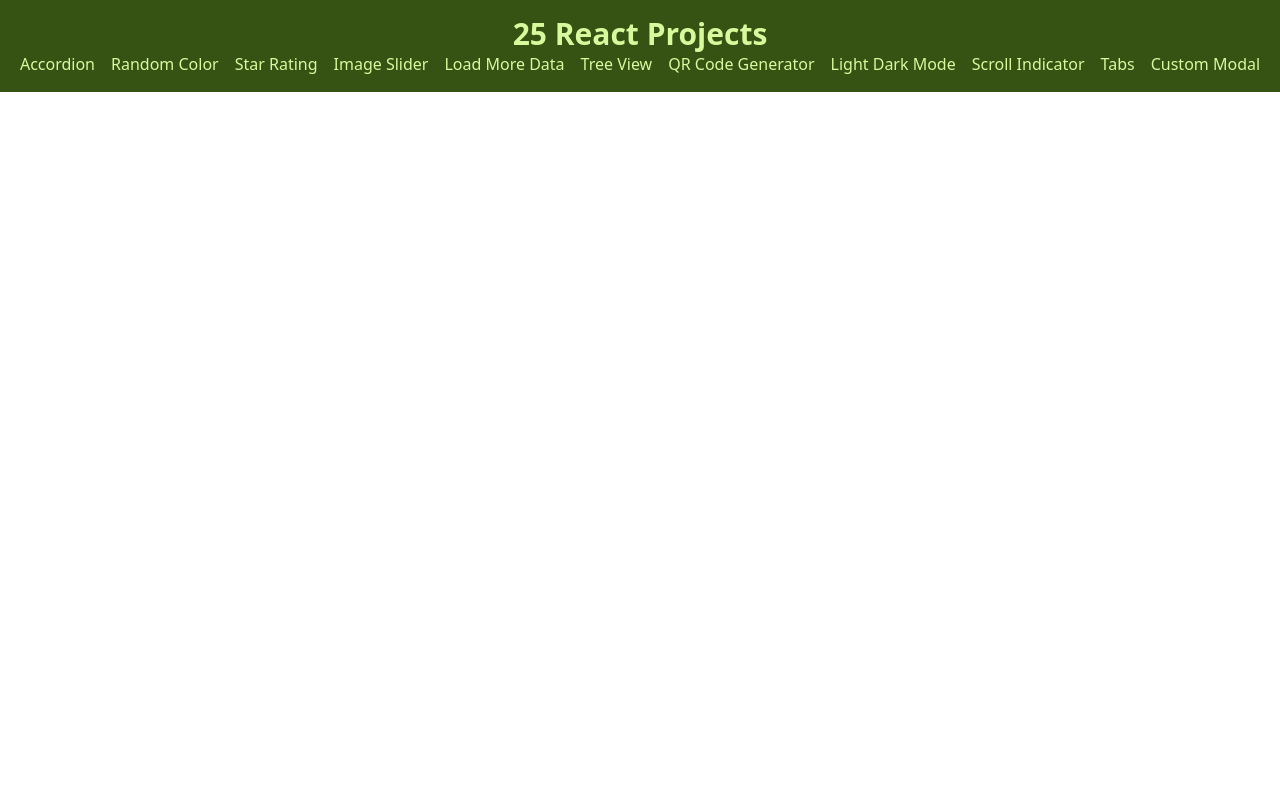
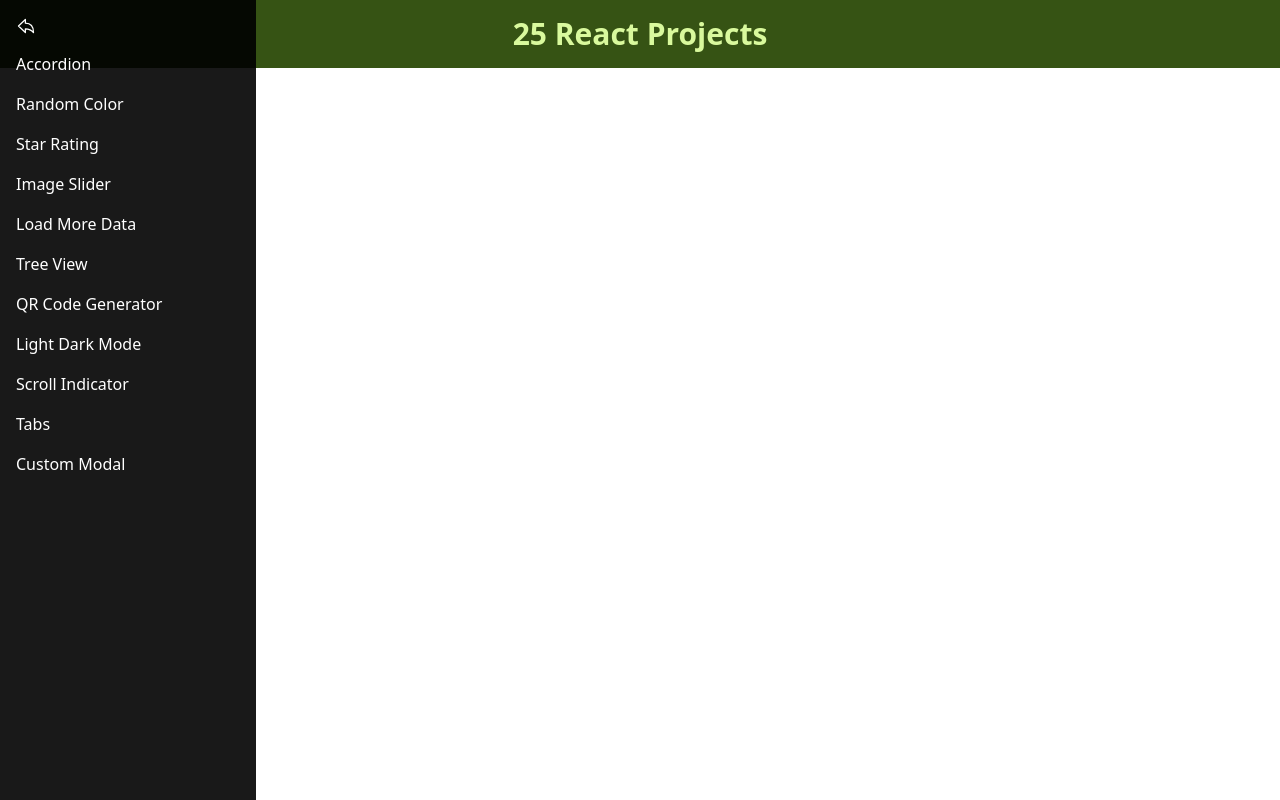
Before and after one commit to Kris1027/25-react-projects, a React (Vite) app: page / in a window 1280 px wide. Built offline with nearby package versions, Linux system fonts and the light colour scheme.

Commit message:
build navigation

```diff
--- a/src/Layout.tsx
+++ b/src/Layout.tsx
@@ -1,31 +1,22 @@
 import { Link, Outlet } from "react-router-dom";
+import { Navigation } from "./Navigation";
 
 export const Layout = () => {
   return (
-    <>
-      <header className="flex flex-col items-center p-4 bg-lime-900 text-lime-200">
-        <h1>
+    <div className="flex">
+      <Navigation />
+      <div className="w-full">
+        <header className="p-4 bg-lime-900 text-lime-200">
+          <h1 className="text-center">
             <Link className="text-3xl font-bold" to="/">
               25 React Projects
             </Link>
           </h1>
-        <nav className="flex gap-4">
-          <Link to="accordion">Accordion</Link>
-          <Link to="random-color">Random Color</Link>
-          <Link to="star-rating">Star Rating</Link>
-          <Link to="image-slider">Image Slider</Link>
-          <Link to="load-more-data">Load More Data</Link>
-          <Link to="tree-view">Tree View</Link>
-          <Link to="qr-code-generator">QR Code Generator</Link>
-          <Link to="light-dark-mode">Light Dark Mode</Link>
-          <Link to="scroll-indicator">Scroll Indicator</Link>
-          <Link to="tabs">Tabs</Link>
-          <Link to="custom-modal-popup">Custom Modal</Link>
-        </nav>
         </header>
         <main className="flex justify-center items-center">
           <Outlet />
         </main>
-    </>
+      </div>
+    </div>
   );
 };
--- /dev/null
+++ b/src/Navigation.tsx
@@ -0,0 +1,106 @@
+import { useState } from "react";
+import { Link } from "react-router-dom";
+import { IoArrowRedoOutline } from "react-icons/io5";
+import { IoArrowUndoOutline } from "react-icons/io5";
+
+export const Navigation = () => {
+  const [isOpen, setIsOpen] = useState<boolean>(false);
+
+  return (
+    <nav>
+      {!isOpen && (
+        <div
+          className="fixed top-0 left-0 h-screen w-10 bg-black bg-opacity-90 text-white flex justify-center py-4 z-50"
+          onMouseEnter={() => setIsOpen(!isOpen)}
+        >
+          <IoArrowRedoOutline size={20} onClick={() => setIsOpen(!isOpen)} />
+        </div>
+      )}
+      {isOpen && (
+        <div
+          className="fixed top-0 left-0 h-screen w-64 p-4 bg-black bg-opacity-90 text-white flex flex-col gap-4 z-50"
+          onMouseLeave={() => setIsOpen(!isOpen)}
+        >
+          <IoArrowUndoOutline size={20} onClick={() => setIsOpen(!isOpen)} />
+          <Link
+            className="hover:text-lime-900 hover:pl-4"
+            to="accordion"
+            onClick={() => setIsOpen(!isOpen)}
+          >
+            Accordion
+          </Link>
+          <Link
+            className="hover:text-lime-900 hover:pl-4"
+            to="random-color"
+            onClick={() => setIsOpen(!isOpen)}
+          >
+            Random Color
+          </Link>
+          <Link
+            className="hover:text-lime-900 hover:pl-4"
+            to="star-rating"
+            onClick={() => setIsOpen(!isOpen)}
+          >
+            Star Rating
+          </Link>
+          <Link
+            className="hover:text-lime-900 hover:pl-4"
+            to="image-slider"
+            onClick={() => setIsOpen(!isOpen)}
+          >
+            Image Slider
+          </Link>
+          <Link
+            className="hover:text-lime-900 hover:pl-4"
+            to="load-more-data"
+            onClick={() => setIsOpen(!isOpen)}
+          >
+            Load More Data
+          </Link>
+          <Link
+            className="hover:text-lime-900 hover:pl-4"
+            to="tree-view"
+            onClick={() => setIsOpen(!isOpen)}
+          >
+            Tree View
+          </Link>
+          <Link
+            className="hover:text-lime-900 hover:pl-4"
+            to="qr-code-generator"
+            onClick={() => setIsOpen(!isOpen)}
+          >
+            QR Code Generator
+          </Link>
+          <Link
+            className="hover:text-lime-900 hover:pl-4"
+            to="light-dark-mode"
+            onClick={() => setIsOpen(!isOpen)}
+          >
+            Light Dark Mode
+          </Link>
+          <Link
+            className="hover:text-lime-900 hover:pl-4"
+            to="scroll-indicator"
+            onClick={() => setIsOpen(!isOpen)}
+          >
+            Scroll Indicator
+          </Link>
+          <Link
+            className="hover:text-lime-900 hover:pl-4"
+            to="tabs"
+            onClick={() => setIsOpen(!isOpen)}
+          >
+            Tabs
+          </Link>
+          <Link
+            className="hover:text-lime-900 hover:pl-4"
+            onClick={() => setIsOpen(!isOpen)}
+            to="custom-modal-popup"
+          >
+            Custom Modal
+          </Link>
+        </div>
+      )}
+    </nav>
+  );
+};
--- a/src/projects/random-color/RandomColor.tsx
+++ b/src/projects/random-color/RandomColor.tsx
@@ -30,7 +30,7 @@ export const RandomColor: React.FC = () => {
   return (
     <div>
       <div
-        className="w-screen h-screen transition-colors duration-500"
+        className="w-full h-screen transition-colors duration-500"
         style={{ backgroundColor: color }}
       >
         <div className="flex gap-4 justify-center p-4">
```
Also changed, not shown: 1 other file (tests, documents, lock files or other folders). Lines whose indentation alone changed are shown as unchanged.
